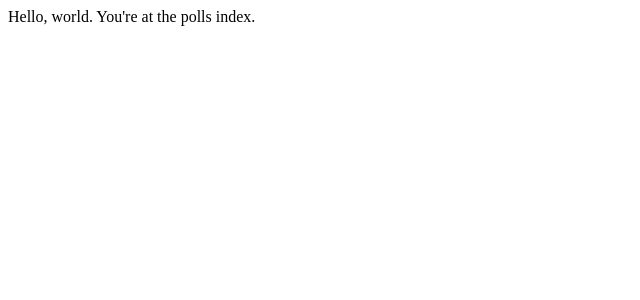
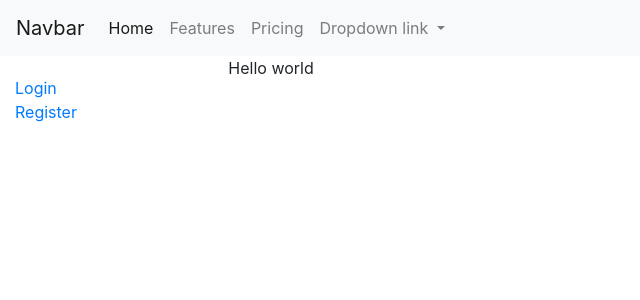
Before and after one commit to Mykytenkovladislav/blog_project, a Django app: page /blog/ in a window 1280 px wide. Shown: the top 300 px of the page, without its empty margins (0-640 px from the left). Run offline with Django 3.2, Linux system fonts and the light colour scheme; some libraries are stand-ins or nearby versions.

Commit message:
basic generic added + registration

```diff
--- a/blog_project/urls.py
+++ b/blog_project/urls.py
@@ -1,7 +1,7 @@
 from django.urls import path
 
-from . import views
+from blog_project.views import Index
 
 urlpatterns = [
-    path('', views.index, name='index'),
+    path('', Index.as_view(), name='index'),
 ]
--- a/blog_project/views.py
+++ b/blog_project/views.py
@@ -1,7 +1,28 @@
-from django.http import HttpResponse
+from django.contrib.auth import authenticate, login
+from django.urls import reverse_lazy
+from django.views import generic
+from django.views.generic.base import TemplateView
+
 from django.shortcuts import render
 
+from blog_project.forms import RegisterForm
 
-def index(request):
-    return HttpResponse("Hello, world. You're at the polls index.")
-# Create your views here.
+
+class Index(TemplateView):
+    template_name = 'index.html'
+
+
+class RegisterFormView(generic.FormView):
+    template_name = 'registration/register.html'
+    form_class = RegisterForm
+    success_url = reverse_lazy("index")
+
+    def form_valid(self, form):
+        form.save()
+
+        username = self.request.POST['username']
+        password = self.request.POST['password1']
+
+        user = authenticate(username=username, password=password)
+        login(self.request, user)
+        return super(RegisterFormView, self).form_valid(form)
--- a/djangoProject/urls.py
+++ b/djangoProject/urls.py
@@ -18,11 +18,13 @@ from django.conf.urls.static import static
 from django.contrib import admin
 from django.urls import path, include
 
+from blog_project.views import RegisterFormView
 from djangoProject import settings
 
 urlpatterns = [
                   path('blog/', include('blog_project.urls')),
                   path('accounts/', include('django.contrib.auth.urls')),
+                  path('accounts/register/', RegisterFormView.as_view(), name='register'),
                   path('admin/', admin.site.urls),
               ] + static(settings.STATIC_URL, document_root=settings.STATIC_ROOT)
 
--- a/templates/base_generic.html
+++ b/templates/base_generic.html
@@ -22,6 +22,37 @@
 </head>
 <body>
 
+<nav class="navbar navbar-expand-lg navbar-light bg-light">
+    <a class="navbar-brand" href="#">Navbar</a>
+    <button class="navbar-toggler" type="button" data-toggle="collapse" data-target="#navbarNavDropdown"
+            aria-controls="navbarNavDropdown" aria-expanded="false" aria-label="Toggle navigation">
+        <span class="navbar-toggler-icon"></span>
+    </button>
+    <div class="collapse navbar-collapse" id="navbarNavDropdown">
+        <ul class="navbar-nav">
+            <li class="nav-item active">
+                <a class="nav-link" href="#">Home <span class="sr-only">(current)</span></a>
+            </li>
+            <li class="nav-item">
+                <a class="nav-link" href="#">Features</a>
+            </li>
+            <li class="nav-item">
+                <a class="nav-link" href="#">Pricing</a>
+            </li>
+            <li class="nav-item dropdown">
+                <a class="nav-link dropdown-toggle" href="#" id="navbarDropdownMenuLink" data-toggle="dropdown"
+                   aria-haspopup="true" aria-expanded="false">
+                    Dropdown link
+                </a>
+                <div class="dropdown-menu" aria-labelledby="navbarDropdownMenuLink">
+                    <a class="dropdown-item" href="#">Action</a>
+                    <a class="dropdown-item" href="#">Another action</a>
+                    <a class="dropdown-item" href="#">Something else here</a>
+                </div>
+            </li>
+        </ul>
+    </div>
+</nav>
 <div class="container-fluid">
 
     {% if messages %}
@@ -42,36 +73,24 @@
         <div class="col-sm-2">
             {% block sidebar %}
                 <ul class="sidebar-nav">
-                    <li><a href="{% url 'send-email' %}">Send reminder</a></li>
-                    <li><a href="{% url 'person' %}">Person</a></li>
-                    <li><a href="{% url 'triangle' %}">Triangle</a></li>
-                    <li><a href="{% url 'index' %}">Home</a></li>
-                    <li><a href="{% url 'books' %}">All books</a></li>
-                    <li><a href="{% url 'authors' %}">All authors</a></li>
-                    <li><a href="{% url 'contact' %}">Contact</a></li>
+                    {#                    <li><a href="{% url 'send-email' %}">Send reminder</a></li>#}
+                    {#                    <li><a href="{% url 'person' %}">Person</a></li>#}
+                    {#                    <li><a href="{% url 'triangle' %}">Triangle</a></li>#}
+                    {#                    <li><a href="{% url 'index' %}">Home</a></li>#}
+                    {#                    <li><a href="{% url 'books' %}">All books</a></li>#}
+                    {#                    <li><a href="{% url 'authors' %}">All authors</a></li>#}
+                    {#                    <li><a href="{% url 'contact' %}">Contact</a></li>#}
                 </ul>
 
                 <ul class="sidebar-nav">
                     {% if user.is_authenticated %}
                         <li>User: {{ user.get_username }}</li>
-                        <li><a href="{% url 'my-borrowed' %}">My Borrowed</a></li>
                         <li><a href="{% url 'logout' %}?next={{ request.path }}">Logout</a></li>
                     {% else %}
                         <li><a href="{% url 'login' %}?next={{ request.path }}">Login</a></li>
                         <li><a href="{% url 'register' %}?next={{ request.path }}">Register</a></li>
                     {% endif %}
                 </ul>
-
-                {% if user.is_staff %}
-                    <hr/>
-                    <ul class="sidebar-nav">
-                        <li>Staff</li>
-                        {% if perms.catalog.can_mark_returned %}
-                            <li><a href="{% url 'all-borrowed' %}">All borrowed</a></li>
-                        {% endif %}
-                    </ul>
-                {% endif %}
-
             {% endblock %}
         </div>
         <div class="col-sm-10 ">
--- /dev/null
+++ b/templates/index.html
@@ -0,0 +1,6 @@
+{% extends "base_generic.html" %}
+{% load static %}
+
+{% block content %}
+    <p>Hello world</p>
+{% endblock %}
```
Also changed, not shown: blog_project/forms.py (added, +13 -0 lines).
